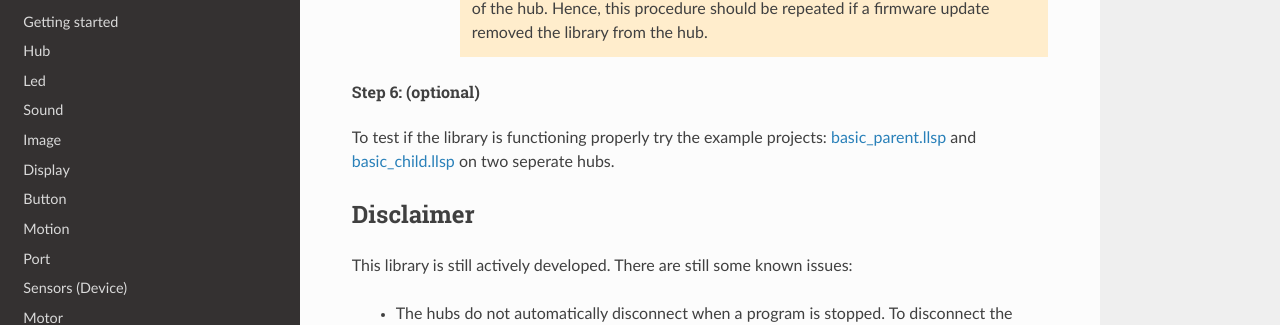
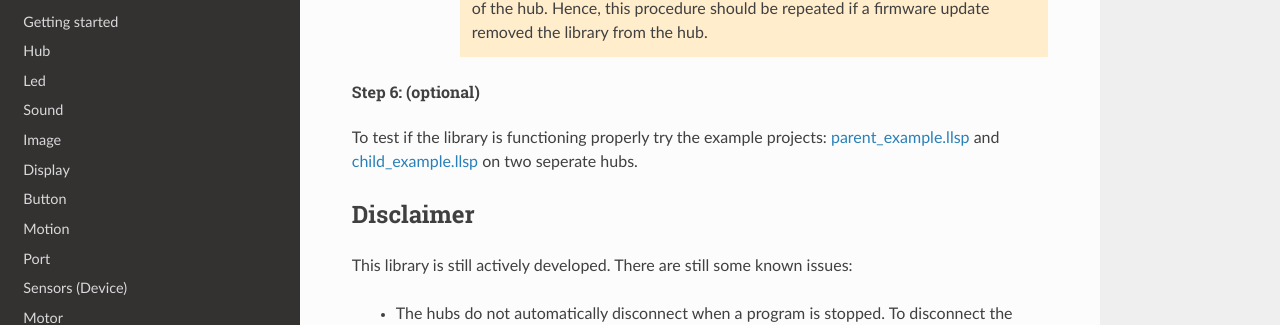
Before and after one commit to NStrijbosch/hub-module-notes, an MkDocs documentation site: the page built from docs/hub2hub.md, in a window 1280 px wide and 900 px high, scrolled down 1824 px. Shown: the part 130-455 px from the top of the window. Built offline with MkDocs 1.6.1, drawn with Linux system fonts in a browser that asks for light colours; nearby versions of some CDN libraries.

Commit message:
Update hub2hub.md

```diff
--- a/docs/hub2hub.md
+++ b/docs/hub2hub.md
@@ -39,7 +39,7 @@ Installation is successful. The hub2hub library is now installed on your hub. Yo
 
 ### Step 6: (optional)
 
-To test if the library is functioning properly try the example projects: [basic_parent.llsp](https://github.com/NStrijbosch/hub2hub/blob/main/examples/parent_example.llsp?raw=true) and [basic_child.llsp](https://github.com/NStrijbosch/hub2hub/blob/main/examples/child_example.llsp?raw=true) on two seperate hubs.
+To test if the library is functioning properly try the example projects: [parent_example.llsp](https://github.com/NStrijbosch/hub2hub/blob/main/examples/parent_example.llsp?raw=true) and [child_example.llsp](https://github.com/NStrijbosch/hub2hub/blob/main/examples/child_example.llsp?raw=true) on two seperate hubs.
 
 # Disclaimer
 
```
